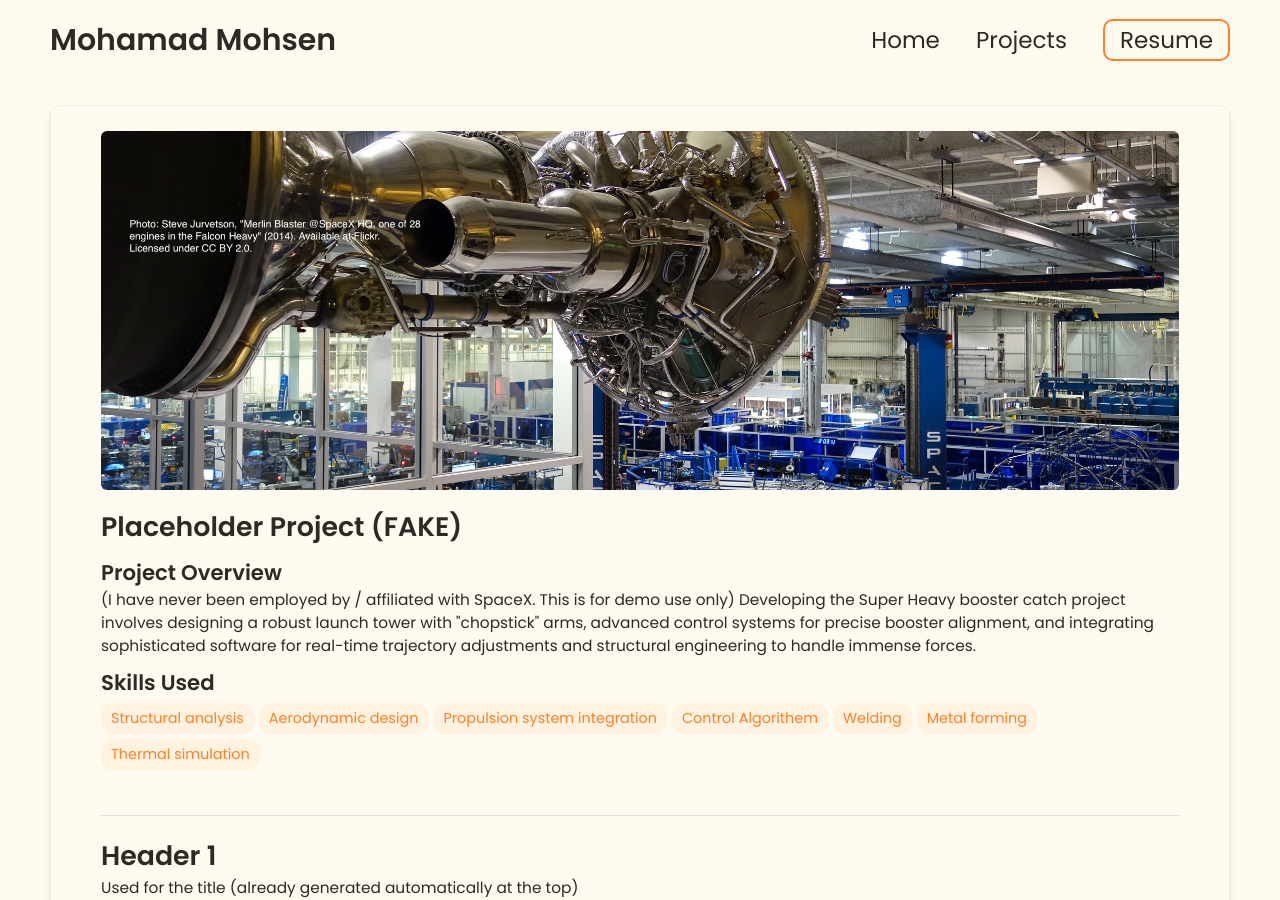
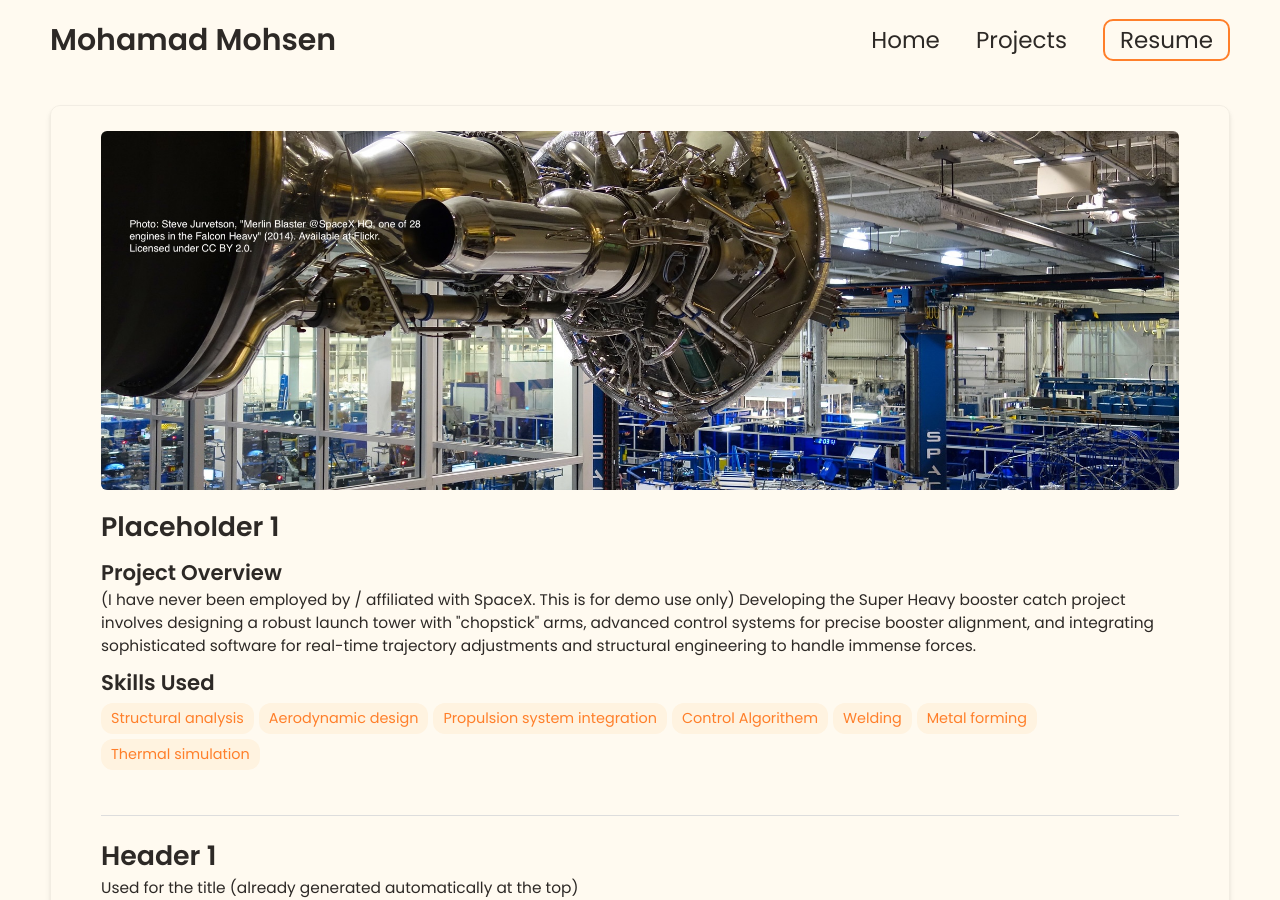
Before and after one commit to mnmohsen/mnmohsen.github.io, a Jekyll site: the page built from _projects/demo-project/index.md, in a window 1280 px wide and 900 px high. Built offline with Jekyll 4.4.1, drawn with Linux system fonts in a browser that asks for light colours.

Commit message:
Update index.md

```diff
--- a/_projects/demo-project/index.md
+++ b/_projects/demo-project/index.md
@@ -1,6 +1,6 @@
 ---
 layout: post
-title: Placeholder Project (FAKE)
+title: Placeholder 1
 description:  (I have never been employed by / affiliated with SpaceX. This is for demo use only)
     Developing the Super Heavy booster catch project involves designing a robust launch tower with "chopstick" arms, advanced control systems for precise booster alignment, and integrating sophisticated software for real-time trajectory adjustments and structural engineering to handle immense forces.
 skills:
```
